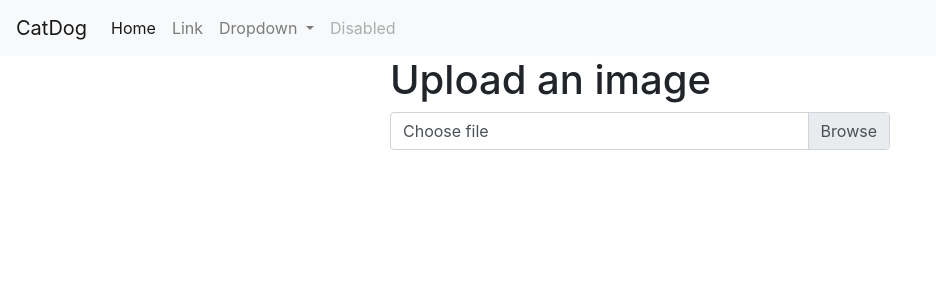
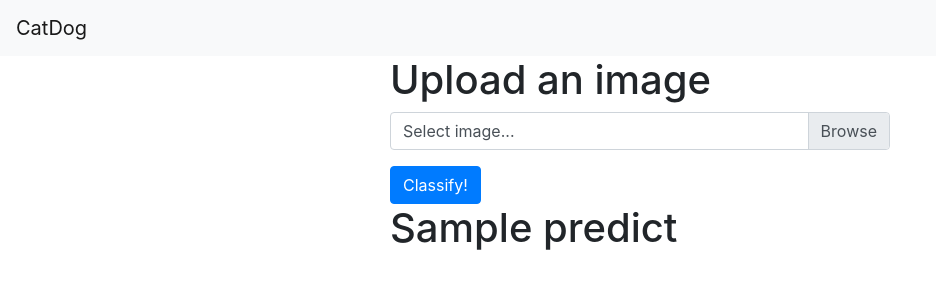
Before and after one commit to MajesticKoala/dog-classifier, a Flask app: template cat_dog/templates/index.html in a window 1280 px wide. Shown: the top 300 px of the page, without its empty margins (0-936 px from the left). Run offline with Flask 2, Linux system fonts and the light colour scheme; the template is opened without the code that fills it: most values are stand-ins (such as "Sample title", 1, 10 or a date in 2020); some libraries are stand-ins or nearby versions.

Commit message:
Added upload functionality to frontend

```diff
--- a/cat_dog/app.py
+++ b/cat_dog/app.py
@@ -1,9 +1,16 @@
-from flask import Flask, render_template, request
+from flask import Flask, render_template, request, redirect
 from testModel import load_model
+import numpy as np
+import matplotlib.pyplot as plt
+import cv2
+import sys
+from PIL import Image
 
 app = Flask(__name__)
 
 model = load_model()
+
+IMG_SIZE = 70
 
 @app.route('/')
 def index():
@@ -15,10 +22,26 @@ def predict():
 
 @app.route('/upload', methods=['POST'])
 def add_image():
-    file = request.files['fileName']
-    response = file.read()
-    return response
+    if request.files:
+        in_image = request.files["image"]
+        image = in_image.read()
+        image_name = in_image.name()
 
+        print(image_name, file=sys.stderr)
+
+        npimg = np.fromstring(image, np.uint8)
+        img_array = cv2.imdecode(npimg, cv2.IMREAD_GRAYSCALE)
+        big_array = cv2.resize(img_array, (200, 200))
+        new_array = cv2.resize(img_array, (IMG_SIZE, IMG_SIZE))
+
+        img_print = Image.fromarray(big_array)
+        img_predict = Image.fromarray(new_array)
+        img_predict.save('images/', image_name, '.jpg')
+
+        prepared_img=new_array.reshape(-1, IMG_SIZE, IMG_SIZE, 1)
+        prediction=model.predict(['images/', image_name, '.jpg'])
+
+    return render_template('index.html', predict=prediction )
 
 if __name__ == "__main__":
     app.run(debug=True)
--- a/cat_dog/templates/index.html
+++ b/cat_dog/templates/index.html
@@ -15,40 +15,26 @@
 
             <div class="collapse navbar-collapse" id="navbarSupportedContent">
                 <ul class="navbar-nav mr-auto">
-                    <li class="nav-item active">
-                        <a class="nav-link" href="#">Home <span class="sr-only">(current)</span></a>
-                    </li>
-                    <li class="nav-item">
-                        <a class="nav-link" href="#">Link</a>
-                    </li>
-                    <li class="nav-item dropdown">
-                        <a class="nav-link dropdown-toggle" href="#" id="navbarDropdown" role="button"
-                            data-toggle="dropdown" aria-haspopup="true" aria-expanded="false">
-                            Dropdown
-                        </a>
-                        <div class="dropdown-menu" aria-labelledby="navbarDropdown">
-                            <a class="dropdown-item" href="#">Action</a>
-                            <a class="dropdown-item" href="#">Another action</a>
-                            <div class="dropdown-divider"></div>
-                            <a class="dropdown-item" href="#">Something else here</a>
-                        </div>
-                    </li>
-                    <li class="nav-item">
-                        <a class="nav-link disabled" href="#" tabindex="-1" aria-disabled="true">Disabled</a>
-                    </li>
                 </ul>
             </div>
         </nav>
         <div class="main-content">
             <h1>Upload an image</h1>
 
-            <div class="input-group mb-3">
-                <div class="custom-file">
-                  <input type="file" class="custom-file-input" id="inputGroupFile02">
-                  <label class="custom-file-label" for="inputGroupFile02">Choose file</label>
-                </div>
-              </div>
-            </div>
+            <form action="/upload" method="POST" enctype="multipart/form-data">
+                <div class="form-group">
+                    <div class="custom-file">
+                      <input type="file" class="custom-file-input" name="image" id="image">
+                      <label class="custom-file-label" for="image">Select image...</label>
+                    </div>
+                  </div>
+
+                  <button type="submit" class="btn btn-primary">Classify!</button>
+
+            </form>
+            <h1>{{ predict }}</h1>
+
+            <!-- <img src="{{ pet_image }}" alt="Pet Image"> -->
         </div>
 
 
```
